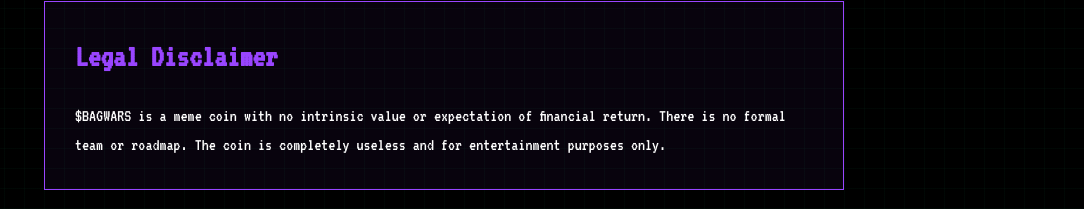
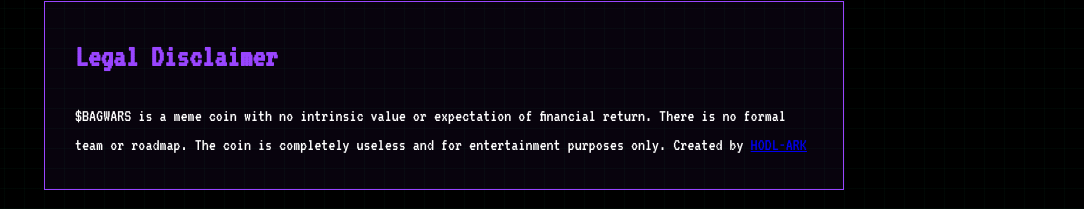
Before and after one commit to activityheroes/bagwars, a website built with Vite: page index.html in a window 1280 px wide. Shown: the part 2572-2781 px from the top of the page, without its empty margins (196-1280 px from the left). Built offline with nearby package versions, Linux system fonts and the light colour scheme.

Commit message:
Update index.html

```diff
--- a/index.html
+++ b/index.html
@@ -61,7 +61,7 @@
 
   <section class="disclaimer">
     <h3>Legal Disclaimer</h3>
-    <p>$BAGWARS is a meme coin with no intrinsic value or expectation of financial return. There is no formal team or roadmap. The coin is completely useless and for entertainment purposes only.</p>
+    <p>$BAGWARS is a meme coin with no intrinsic value or expectation of financial return. There is no formal team or roadmap. The coin is completely useless and for entertainment purposes only. Created by <a href="https://www.hodlark.com" target="_blank">HODL-ARK</a> </p>
   </section>
 
   <footer>
```
